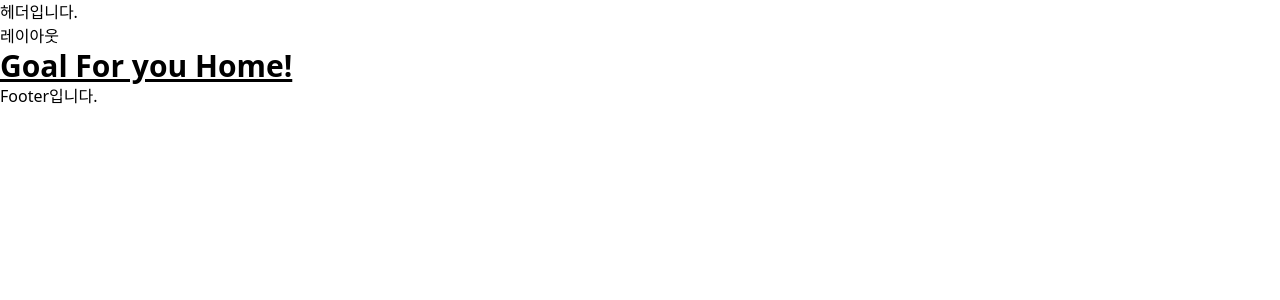
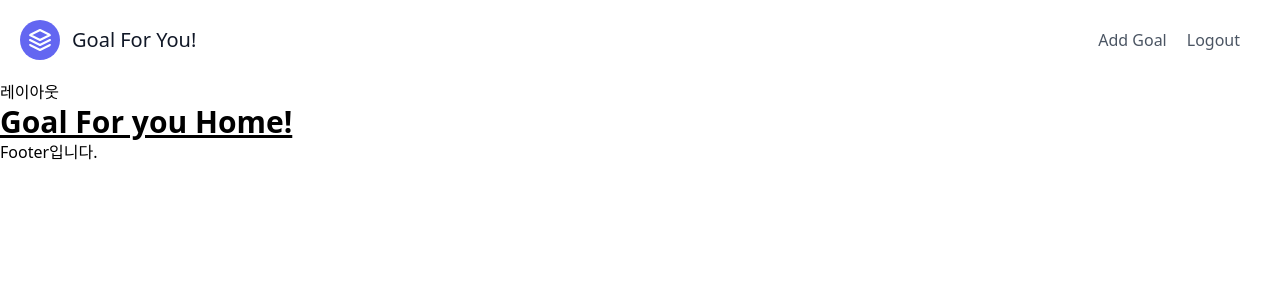
Before and after one commit to WEB-project-study/goal_for_you_web, a Next.js app in the folder client/: page / in a window 1280 px wide. Shown: the top 300 px of the page. Built offline with nearby package versions, Linux system fonts and the light colour scheme.

Commit message:
Home header design

```diff
--- a/client/src/components/header.js
+++ b/client/src/components/header.js
@@ -1,7 +1,25 @@
 export default function Header() {
     return (
         <div>
-            <h1>헤더입니다.</h1>
+            <header class="text-gray-600 body-font">
+                <div class="container mx-auto flex flex-wrap p-5 flex-col md:flex-row items-center">
+                    <a class="flex title-font font-medium items-center text-gray-900 mb-4 md:mb-0">
+                    <svg xmlns="http://www.w3.org/2000/svg" fill="none" stroke="currentColor" stroke-linecap="round" stroke-linejoin="round" stroke-width="2" class="w-10 h-10 text-white p-2 bg-indigo-500 rounded-full" viewBox="0 0 24 24">
+                        <path d="M12 2L2 7l10 5 10-5-10-5zM2 17l10 5 10-5M2 12l10 5 10-5"></path>
+                    </svg>
+                    <span class="ml-3 text-xl">Goal For You!</span>
+                    </a>
+                    <nav class="md:ml-auto flex flex-wrap items-center text-base justify-center">
+                    <a class="mr-5 hover:text-gray-900">Add Goal</a>
+                    <a class="mr-5 hover:text-gray-900">Logout</a>
+                    </nav>
+                    {/* <button class="inline-flex items-center bg-gray-100 border-0 py-1 px-3 focus:outline-none hover:bg-gray-200 rounded text-base mt-4 md:mt-0">Button
+                    <svg fill="none" stroke="currentColor" stroke-linecap="round" stroke-linejoin="round" stroke-width="2" class="w-4 h-4 ml-1" viewBox="0 0 24 24">
+                        <path d="M5 12h14M12 5l7 7-7 7"></path>
+                    </svg>
+                    </button> */}
+                </div>
+            </header>
         </div>
     );
 }
```
